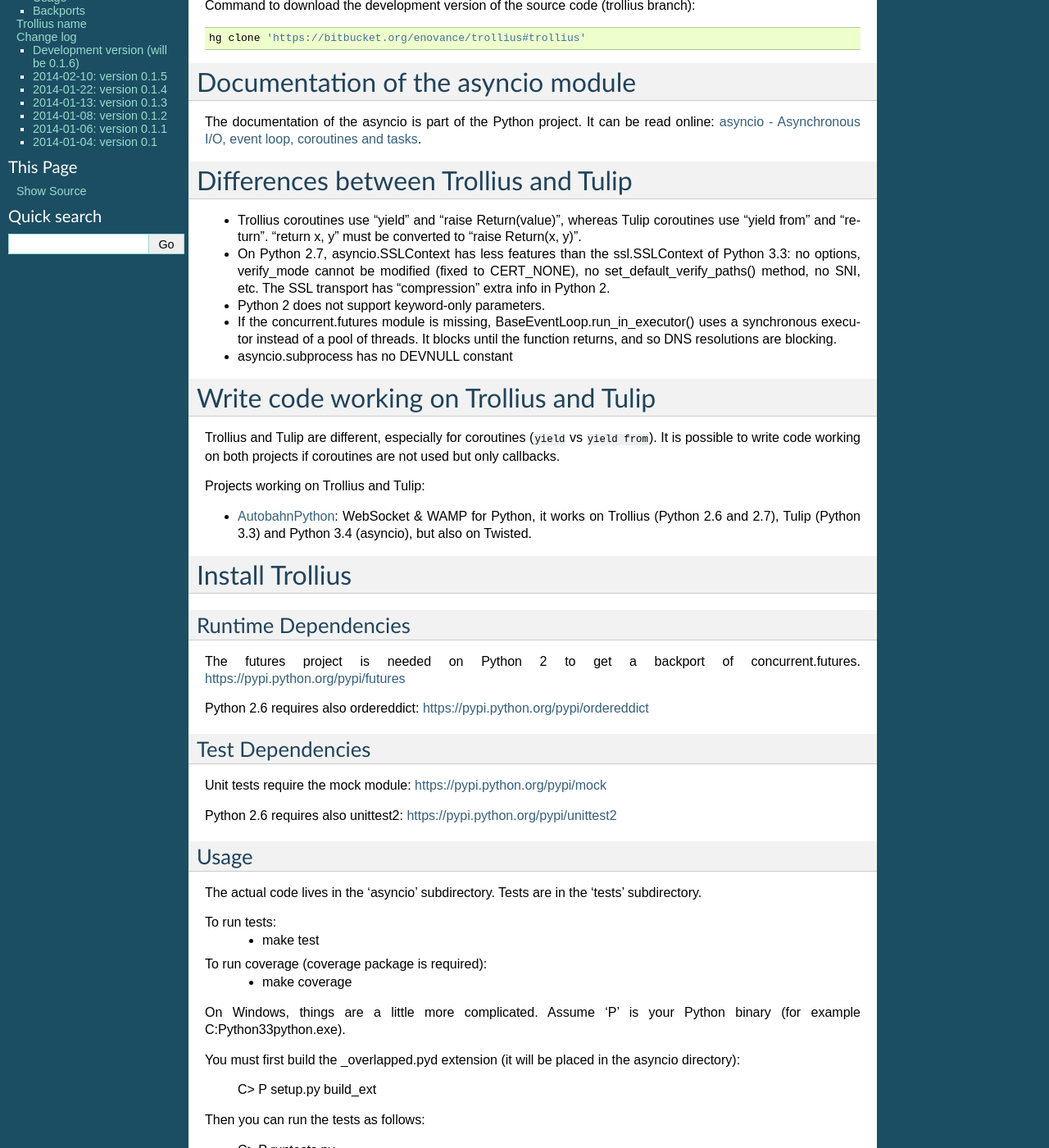
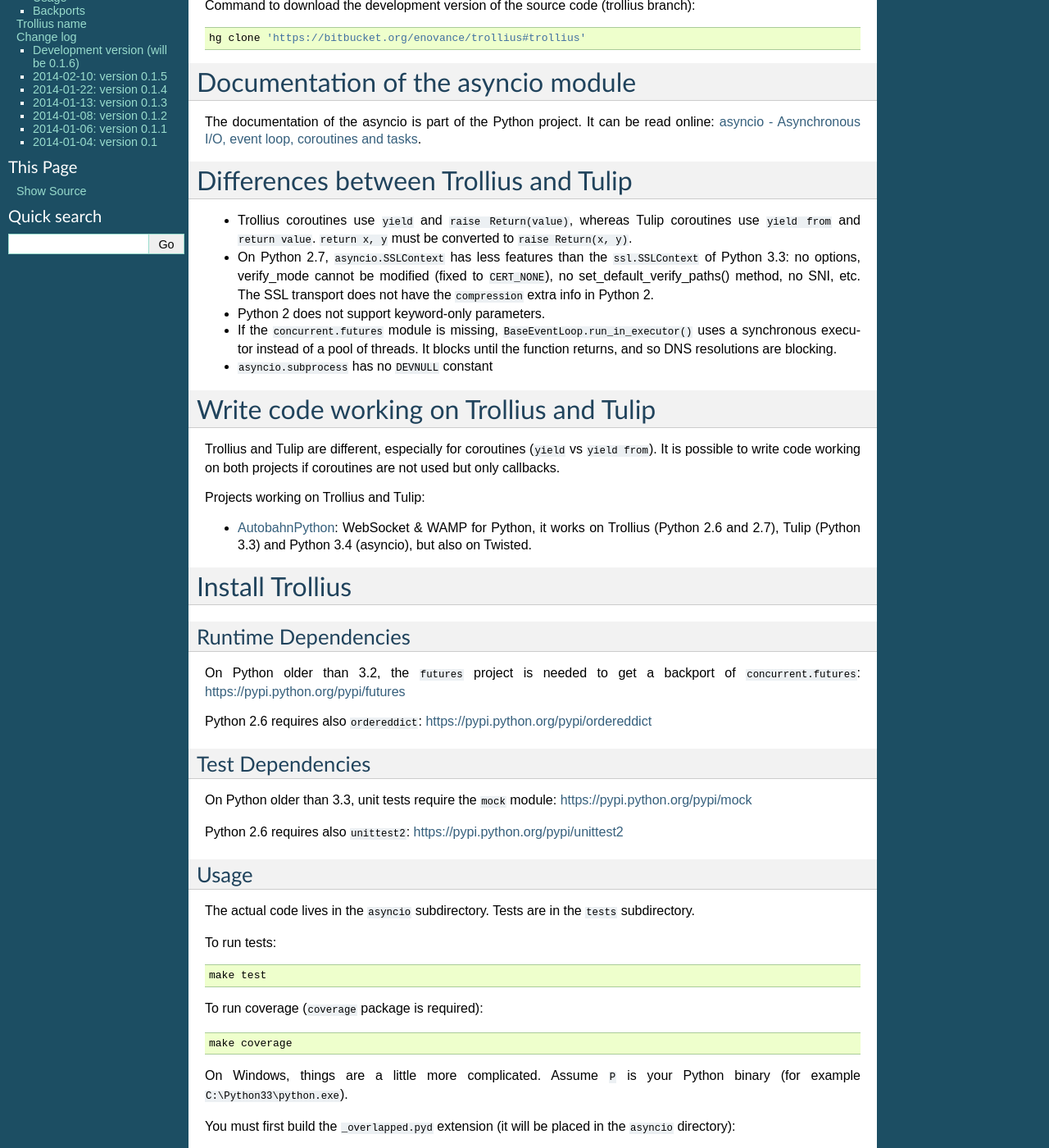
Before and after one commit to openstack-archive/deb-python-trollius, a Sphinx documentation site: the page built from doc/index.rst, in a window 1280 px wide and 1400 px high, scrolled down 229 px. Shown: the whole window at 82% size. Built offline with Sphinx 7.4.7, drawn with Linux system fonts in a browser that asks for light colours; some of the changed text lies outside the part shown.

```diff
--- a/doc/index.rst
+++ b/doc/index.rst
@@ -26,18 +26,19 @@ online: `asyncio - Asynchronous I/O, event loop, coroutines and tasks
 Differences between Trollius and Tulip
 ======================================
 
-* Trollius coroutines use "yield" and "raise Return(value)",
-  whereas Tulip coroutines use "yield from" and "return".
-  "return x, y" must be converted to "raise Return(x, y)".
-* On Python 2.7, asyncio.SSLContext has less features than the ssl.SSLContext
-  of Python 3.3: no options, verify_mode cannot be modified (fixed to
-  CERT_NONE), no set_default_verify_paths() method, no SNI, etc. The SSL
-  transport has "compression" extra info in Python 2.
+* Trollius coroutines use ``yield`` and ``raise Return(value)``,
+  whereas Tulip coroutines use ``yield from`` and ``return value``.
+  ``return x, y`` must be converted to ``raise Return(x, y)``.
+* On Python 2.7, ``asyncio.SSLContext`` has less features than the
+  ``ssl.SSLContext`` of Python 3.3: no options, verify_mode cannot be modified
+  (fixed to ``CERT_NONE``), no set_default_verify_paths() method, no SNI, etc.
+  The SSL transport does not have the ``compression`` extra info in Python 2.
 * Python 2 does not support keyword-only parameters.
-* If the concurrent.futures module is missing, BaseEventLoop.run_in_executor()
-  uses a synchronous executor instead of a pool of threads. It blocks until the
-  function returns, and so DNS resolutions are blocking.
-* asyncio.subprocess has no DEVNULL constant
+* If the ``concurrent.futures`` module is missing,
+  ``BaseEventLoop.run_in_executor()`` uses a synchronous executor instead of a
+  pool of threads. It blocks until the function returns, and so DNS resolutions
+  are blocking.
+* ``asyncio.subprocess`` has no ``DEVNULL`` constant
 
 
 Write code working on Trollius and Tulip
@@ -60,49 +61,50 @@ Install Trollius
 Runtime Dependencies
 --------------------
 
-The futures project is needed on Python 2 to get a backport of
-concurrent.futures.
-https://pypi.python.org/pypi/futures
+On Python older than 3.2, the ``futures`` project is needed to get a backport
+of ``concurrent.futures``: https://pypi.python.org/pypi/futures
 
-Python 2.6 requires also ordereddict:
+Python 2.6 requires also ``ordereddict``:
 https://pypi.python.org/pypi/ordereddict
 
 
 Test Dependencies
 -----------------
 
-Unit tests require the mock module:
+On Python older than 3.3, unit tests require the ``mock`` module:
 https://pypi.python.org/pypi/mock
 
-Python 2.6 requires also unittest2:
+Python 2.6 requires also ``unittest2``:
 https://pypi.python.org/pypi/unittest2
 
 
 Usage
 -----
 
-The actual code lives in the 'asyncio' subdirectory.
-Tests are in the 'tests' subdirectory.
+The actual code lives in the ``asyncio`` subdirectory.
+Tests are in the ``tests`` subdirectory.
 
-To run tests:
-  - make test
+To run tests::
 
-To run coverage (coverage package is required):
-  - make coverage
+    make test
 
-On Windows, things are a little more complicated.  Assume 'P' is your
-Python binary (for example C:\Python33\python.exe).
+To run coverage (``coverage`` package is required)::
 
-You must first build the _overlapped.pyd extension (it will be placed
-in the asyncio directory):
+    make coverage
+
+On Windows, things are a little more complicated.  Assume ``P`` is your Python
+binary (for example ``C:\Python33\python.exe``).
+
+You must first build the ``_overlapped.pyd`` extension (it will be placed in
+the ``asyncio`` directory)::
 
     C> P setup.py build_ext
 
-Then you can run the tests as follows:
+Then you can run the tests as follows::
 
     C> P runtests.py
 
-And coverage as follows:
+And coverage as follows::
 
     C> P runtests.py --coverage
 
@@ -122,6 +124,7 @@ OSError                        3.3   asyncio.py33_exceptions
 _overlapped                    3.4   asyncio._overlapped
 _winapi                        3.3   asyncio.py33_winapi
 collections.OrderedDict   2.7, 3.1   ordereddict (PyPI)
+concurrent.futures             3.2   futures (PyPI)
 selectors                      3.4   asyncio.selectors
 ssl                       3.2, 3.3   asyncio.py3_ssl
 time.monotonic                 3.3   asyncio.time_monotonic
```
Also changed, not shown: 1 other file.
